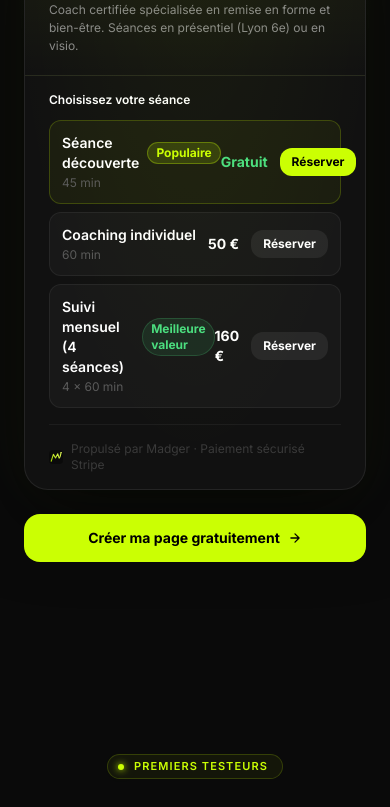
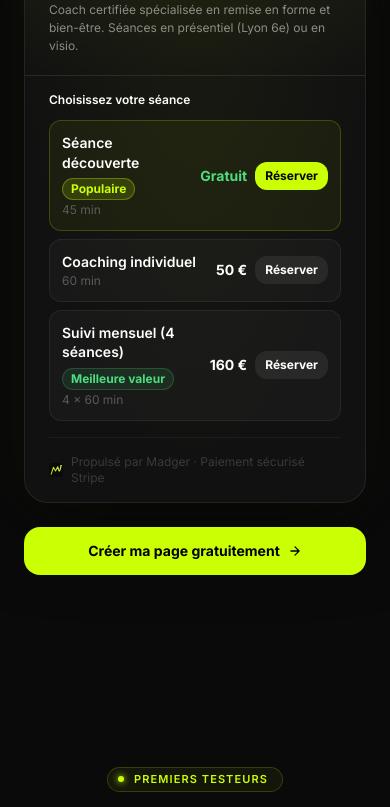
Before and after one commit to lbmadger/madger, a Next.js app: page / in a window 390 px wide. Shown: the part 8600-9407 px from the top of the page. Built offline with nearby package versions, Linux system fonts and the light colour scheme.

Commit message:
fix mobile pricing, booking link, dashboard et comparatif

```diff
--- a/components/BookingLink.tsx
+++ b/components/BookingLink.tsx
@@ -210,26 +210,26 @@ export default function BookingLink() {
                   ].map((s, i) => (
                     <div
                       key={i}
-                      className="flex items-center justify-between p-3 rounded-xl"
+                      className="flex items-center justify-between gap-2 p-3 rounded-xl"
                       style={{
                         background: i === 0 ? "rgba(203,255,3,0.05)" : "rgba(255,255,255,0.03)",
                         border: `1px solid ${i === 0 ? "rgba(203,255,3,0.2)" : "rgba(255,255,255,0.06)"}`,
                       }}
                     >
-                      <div>
-                        <div className="flex items-center gap-2">
-                          <span className="text-sm font-semibold text-white">{s.name}</span>
+                      <div className="min-w-0 flex-1">
+                        <div className="flex flex-wrap items-center gap-1.5">
+                          <span className="text-sm font-semibold text-white leading-snug">{s.name}</span>
                           {s.tag && (
-                            <span className="text-xs px-2 py-0.5 rounded-full font-bold" style={{ background: i === 0 ? "rgba(203,255,3,0.15)" : "rgba(74,222,128,0.1)", color: i === 0 ? "#CBFF03" : "#4ADE80", border: `1px solid ${i === 0 ? "rgba(203,255,3,0.3)" : "rgba(74,222,128,0.2)"}` }}>
+                            <span className="text-xs px-2 py-0.5 rounded-full font-bold whitespace-nowrap" style={{ background: i === 0 ? "rgba(203,255,3,0.15)" : "rgba(74,222,128,0.1)", color: i === 0 ? "#CBFF03" : "#4ADE80", border: `1px solid ${i === 0 ? "rgba(203,255,3,0.3)" : "rgba(74,222,128,0.2)"}` }}>
                               {s.tag}
                             </span>
                           )}
                         </div>
                         <div className="text-xs mt-0.5" style={{ color: "#5A5A5A" }}>{s.duration}</div>
                       </div>
-                      <div className="flex items-center gap-3">
-                        <span className="font-bold text-sm" style={{ color: i === 0 ? "#4ADE80" : "#fff" }}>{s.price}</span>
-                        <div className="px-3 py-1.5 rounded-xl text-xs font-bold" style={{ background: i === 0 ? "#CBFF03" : "rgba(255,255,255,0.07)", color: i === 0 ? "#000" : "#fff" }}>
+                      <div className="flex items-center gap-2 flex-shrink-0">
+                        <span className="font-bold text-sm whitespace-nowrap" style={{ color: i === 0 ? "#4ADE80" : "#fff" }}>{s.price}</span>
+                        <div className="px-2.5 py-1.5 rounded-xl text-xs font-bold whitespace-nowrap" style={{ background: i === 0 ? "#CBFF03" : "rgba(255,255,255,0.07)", color: i === 0 ? "#000" : "#fff" }}>
                           Réserver
                         </div>
                       </div>
--- a/components/CoachDashboard.tsx
+++ b/components/CoachDashboard.tsx
@@ -143,8 +143,11 @@ export default function CoachDashboard() {
           </p>
         </motion.div>
 
+        {/* Scroll hint mobile */}
+        <p className="text-center text-xs mb-3 md:hidden" style={{ color: "#3A3A3A" }}>← Glisser pour voir le dashboard →</p>
+
         {/* Browser mockup — scrollable on mobile */}
-        <div style={{ overflowX: "auto", marginLeft: "-1.5rem", marginRight: "-1.5rem", paddingLeft: "1.5rem", paddingRight: "1.5rem" }}>
+        <div style={{ overflowX: "auto", marginLeft: "-1.5rem", marginRight: "-1.5rem", paddingLeft: "1.5rem", paddingRight: "1.5rem", WebkitOverflowScrolling: "touch" }}>
         <motion.div
           initial={{ opacity: 0, y: 32 }}
           whileInView={{ opacity: 1, y: 0 }}
--- a/components/Comparison.tsx
+++ b/components/Comparison.tsx
@@ -78,13 +78,16 @@ export default function Comparison() {
           </p>
         </motion.div>
 
+        {/* Scroll hint mobile */}
+        <p className="text-center text-xs mb-3 md:hidden" style={{ color: "#3A3A3A" }}>← Glisser pour voir tout le tableau →</p>
+
         {/* Table — horizontal scroll on mobile */}
         <motion.div
           initial={{ opacity: 0, y: 24 }}
           whileInView={{ opacity: 1, y: 0 }}
           viewport={{ once: true, margin: "-60px" }}
           transition={{ duration: 0.7, delay: 0.1 }}
-          style={{ overflowX: "auto" }}
+          style={{ overflowX: "auto", WebkitOverflowScrolling: "touch" }}
         >
           <div style={{ borderRadius: 20, overflow: "hidden", border: "1px solid rgba(255,255,255,0.07)", minWidth: 520 }}>
             {/* Header */}
--- a/components/Pricing.tsx
+++ b/components/Pricing.tsx
@@ -144,7 +144,7 @@ export default function Pricing() {
                 </div>
               </div>
               <div style={{ minHeight: 110 }}>
-                <div className="font-extrabold text-white mb-1" style={{ fontSize: 52, letterSpacing: "-0.04em", lineHeight: 1 }}>
+                <div className="font-extrabold text-white mb-1" style={{ fontSize: "clamp(38px, 10vw, 52px)", letterSpacing: "-0.04em", lineHeight: 1 }}>
                   0 €
                 </div>
                 <div className="text-text-muted text-sm pt-1">
@@ -241,7 +241,7 @@ export default function Pricing() {
                     transition={{ duration: 0.22 }}
                   >
                     <div className="flex items-end gap-2 mb-1">
-                      <span className="font-extrabold text-white" style={{ fontSize: 52, letterSpacing: "-0.04em", lineHeight: 1 }}>
+                      <span className="font-extrabold text-white" style={{ fontSize: "clamp(38px, 10vw, 52px)", letterSpacing: "-0.04em", lineHeight: 1 }}>
                         {annualMonthly} €
                       </span>
                       <span className="text-text-muted text-lg mb-1">/ mois</span>
@@ -272,14 +272,14 @@ export default function Pricing() {
                     exit={{ opacity: 0, y: -10 }}
                     transition={{ duration: 0.22 }}
                   >
-                    <div className="flex items-end gap-2 mb-2">
-                      <span className="font-extrabold text-white" style={{ fontSize: 52, letterSpacing: "-0.04em", lineHeight: 1 }}>
+                    <div className="flex flex-wrap items-end gap-x-2 gap-y-1 mb-2">
+                      <span className="font-extrabold text-white" style={{ fontSize: "clamp(38px, 10vw, 52px)", letterSpacing: "-0.04em", lineHeight: 1 }}>
                         {monthlyPrice} €
                       </span>
-                      <div className="flex items-center gap-2 mb-1">
+                      <div className="flex flex-wrap items-center gap-2 mb-1">
                         <span className="text-text-muted text-lg">/ mois</span>
                         <div
-                          className="inline-flex items-center gap-1.5 px-2.5 py-1 rounded-lg text-xs font-medium"
+                          className="inline-flex items-center px-2.5 py-1 rounded-lg text-xs font-medium whitespace-nowrap"
                           style={{ background: "rgba(255,255,255,0.05)", border: "1px solid rgba(255,255,255,0.09)", color: "#8A8A8A" }}
                         >
                           ou 490 €/an
```
